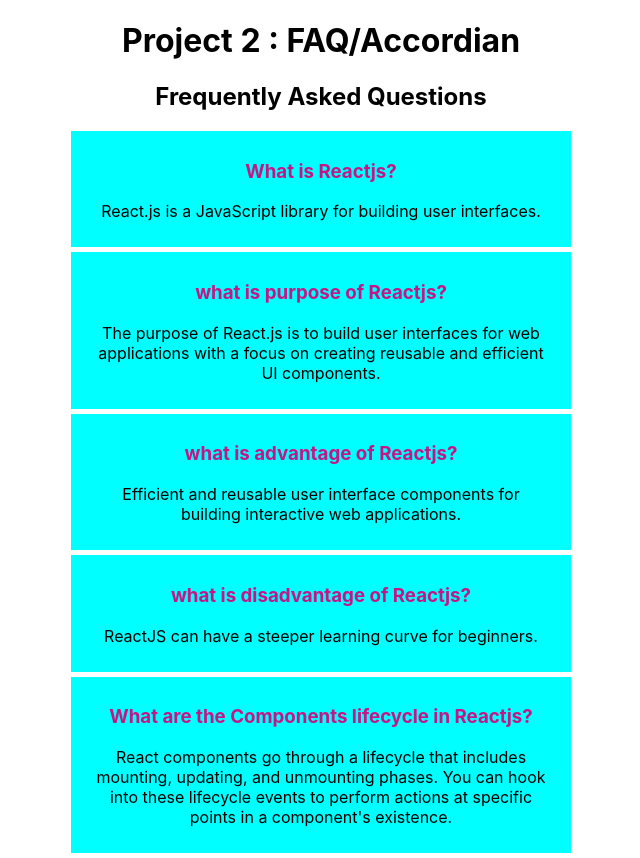
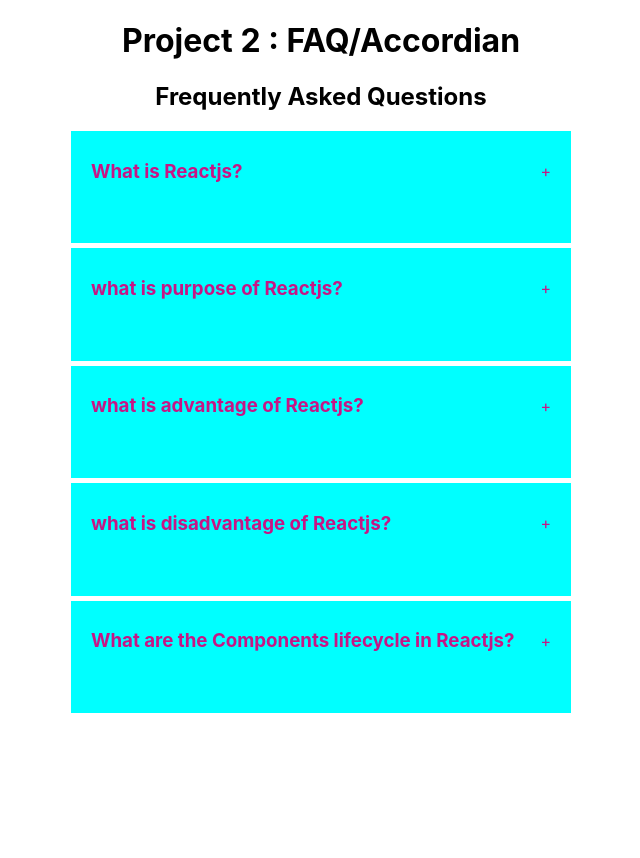
Before and after one commit to Keerthanabas/FAQ-Accordion, a React (Create React App) app: page / in a window 1280 px wide. Shown: the whole page, without its empty margins (319-959 px from the left). After the commit the page ends 800 px from the top, so only its background shows below. Built offline with nearby package versions, Linux system fonts and the light colour scheme.

Commit message:
adding css

```diff
--- a/src/App.css
+++ b/src/App.css
@@ -18,7 +18,13 @@
 }
 .title{
   color: mediumvioletred;
+  display: flex;
+  justify-content: space-between;
+  align-items: center;
 }
 .content{
   color: black;
+  max-height: 0;
+  overflow: hidden;
+  transition: all 0.5s cubic-bezier(0,1,0,1);
 }
--- a/src/faq.js
+++ b/src/faq.js
@@ -13,7 +13,10 @@ return (
         return(
             <div className="item">
                 <wrap>
-               <h3 className="title">{item.question}</h3>
+                    <div className="title">
+               <h3 >{item.question}</h3>
+               <span>+</span>
+               </div>
                <p className="content">{item.answer}</p>
                </wrap>
             </div>
```
